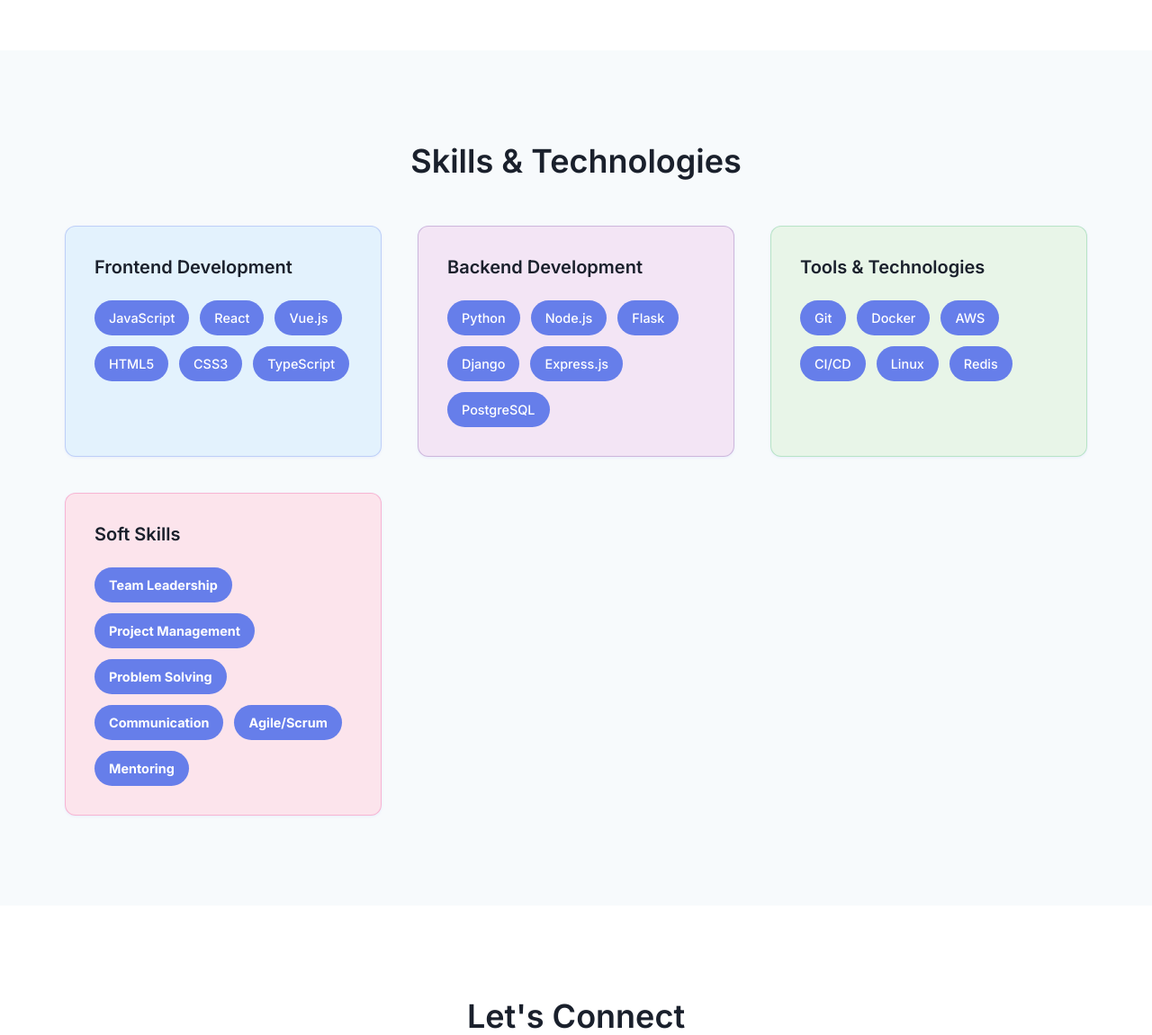
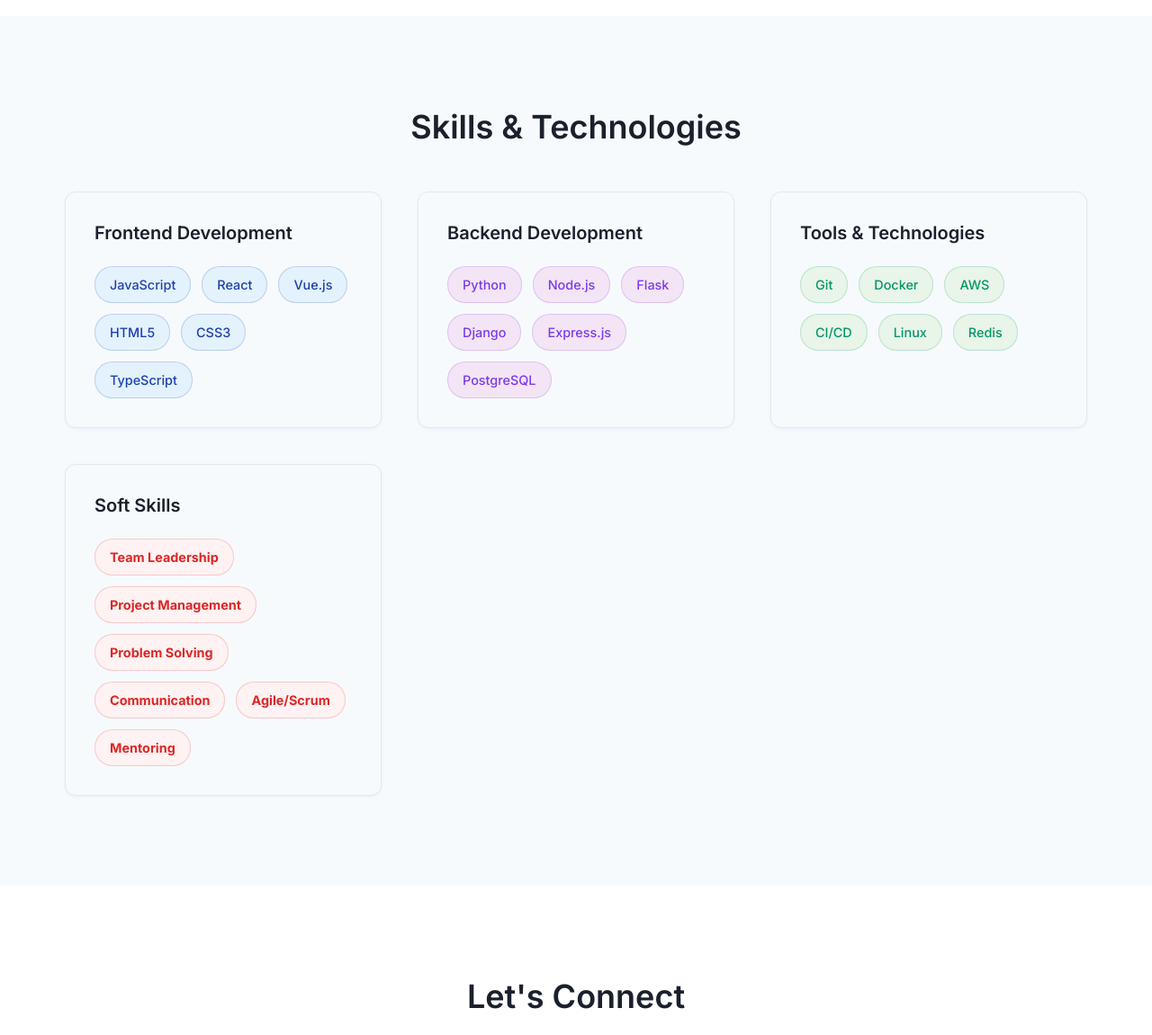
Before and after one commit to emilionajera/minimalist-portfolio, a Flask app: page / in a window 1280 px wide. Shown: the part 3480-4631 px from the top of the page at 90% size. Run offline with Flask 3, Linux system fonts and the light colour scheme.

Commit message:
Revamp the website layout and styles to improve aesthetics and user experience
Restructures hero section to horizontal layout, updates header, social icons, and skill tag styles in `static/css/style.css` and `templates/index.html`.

Replit-Commit-Author: Agent
Replit-Commit-Session-Id: 53c0f571-4592-4ba5-ae2e-1a5fa4bf352c
Replit-Commit-Screenshot-Url: https://storage.googleapis.com/screenshot-production-us-central1/50c5838e-b311-414a-b7c4-bf068c5cf593/9b53ef9a-6da5-4bf5-a5db-ae2beb68d887.jpg

```diff
--- a/static/css/style.css
+++ b/static/css/style.css
@@ -622,30 +630,59 @@ body[data-theme="dark"] .hero-name {
   gap: 0.75rem;
 }
 
-/* Skill categories with pastel colors */
-.skill-category.frontend {
-  background-color: var(--pastel-blue);
-  border-color: rgba(102, 126, 234, 0.3);
+/* Skill categories - minimalist */
+.skill-category {
+  background-color: var(--surface-color);
+  border: 1px solid var(--border-color);
 }
 
-.skill-category.backend {
-  background-color: var(--pastel-purple);
-  border-color: rgba(118, 75, 162, 0.3);
+/* Individual skill tags with pastel colors */
+.skill-tag.frontend {
+  background-color: var(--pastel-blue);
+  color: #1e40af;
+  border: 1px solid rgba(30, 64, 175, 0.2);
 }
 
-.skill-category.tools {
-  background-color: var(--pastel-green);
-  border-color: rgba(72, 187, 120, 0.3);
+.skill-tag.backend {
+  background-color: var(--pastel-purple);
+  color: #7c3aed;
+  border: 1px solid rgba(124, 58, 237, 0.2);
 }
 
-.skill-category.soft {
-  background-color: var(--pastel-pink);
-  border-color: rgba(236, 72, 153, 0.3);
+.skill-tag.tools {
+  background-color: var(--pastel-green);
+  color: #059669;
+  border: 1px solid rgba(5, 150, 105, 0.2);
+}
+
+.skill-tag.soft {
+  background-color: #fef2f2;
+  color: #dc2626;
+  border: 1px solid rgba(220, 38, 38, 0.2);
+}
+
+/* Dark mode colors for skill tags */
+body[data-theme="dark"] .skill-tag.frontend {
+  background-color: var(--pastel-blue);
+  color: #93c5fd;
+}
+
+body[data-theme="dark"] .skill-tag.backend {
+  background-color: var(--pastel-purple);
+  color: #c4b5fd;
+}
+
+body[data-theme="dark"] .skill-tag.tools {
+  background-color: var(--pastel-green);
+  color: #6ee7b7;
+}
+
+body[data-theme="dark"] .skill-tag.soft {
+  background-color: #7f1d1d;
+  color: #fca5a5;
 }
 
 .skill-tag {
-  background-color: var(--primary-color);
-  color: white;
   padding: 0.5rem 1rem;
   border-radius: 20px;
   font-size: 0.9rem;
--- a/templates/index.html
+++ b/templates/index.html
@@ -25,8 +25,8 @@
                 <a href="#hero">Emilio Nájera</a>
             </div>
             <div class="nav-links">
+                <a href="#education" class="nav-link">Education</a>
                 <a href="#experience" class="nav-link">Experience</a>
-                <a href="#education" class="nav-link">Education</a>
                 <a href="#highlights" class="nav-link">Highlights</a>
                 <a href="#skills" class="nav-link">Skills</a>
                 <a href="#contact" class="nav-link">Contact</a>
@@ -49,6 +49,7 @@
                 <div class="hero-image">
                     <img src="{{ url_for('static', filename='images/emilio-profile-new.jpg') }}" alt="Emilio Nájera" class="profile-image">
                 </div>
+                <div class="hero-text">
                     <p class="hero-greeting">Hi, I'm <span class="hero-name">Emilio Nájera</span></p>
                     <h1 class="hero-title">Software Engineer & Technology Enthusiast</h1>
                     <p class="hero-description">
@@ -58,16 +59,15 @@
                     <div class="hero-social">
                         <a href="https://www.linkedin.com/in/emilionajera/" class="social-btn" target="_blank" rel="noopener noreferrer" aria-label="LinkedIn Profile">
                             <i class="fab fa-linkedin"></i>
-                        <span>LinkedIn</span>
                         </a>
                         <a href="https://github.com/emilionajera" class="social-btn" target="_blank" rel="noopener noreferrer" aria-label="GitHub Profile">
                             <i class="fab fa-github"></i>
-                        <span>GitHub</span>
                         </a>
                     </div>
                     <div class="hero-cta">
                         <a href="#contact" class="btn-primary">Get In Touch</a>
                         <a href="#experience" class="btn-secondary">View Experience</a>
+                    </div>
                 </div>
             </div>
         </div>
@@ -209,51 +209,51 @@
         <div class="container">
             <h2 class="section-title" data-aos="fade-up">Skills & Technologies</h2>
             <div class="skills-container">
-                <div class="skill-category frontend" data-aos="fade-up" data-aos-delay="100">
+                <div class="skill-category" data-aos="fade-up" data-aos-delay="100">
                     <h3>Frontend Development</h3>
                     <div class="skill-tags">
-                        <span class="skill-tag">JavaScript</span>
-                        <span class="skill-tag">React</span>
-                        <span class="skill-tag">Vue.js</span>
-                        <span class="skill-tag">HTML5</span>
-                        <span class="skill-tag">CSS3</span>
-                        <span class="skill-tag">TypeScript</span>
+                        <span class="skill-tag frontend">JavaScript</span>
+                        <span class="skill-tag frontend">React</span>
+                        <span class="skill-tag frontend">Vue.js</span>
+                        <span class="skill-tag frontend">HTML5</span>
+                        <span class="skill-tag frontend">CSS3</span>
+                        <span class="skill-tag frontend">TypeScript</span>
                     </div>
                 </div>
 
-                <div class="skill-category backend" data-aos="fade-up" data-aos-delay="200">
+                <div class="skill-category" data-aos="fade-up" data-aos-delay="200">
                     <h3>Backend Development</h3>
                     <div class="skill-tags">
-                        <span class="skill-tag">Python</span>
-                        <span class="skill-tag">Node.js</span>
-                        <span class="skill-tag">Flask</span>
-                        <span class="skill-tag">Django</span>
-                        <span class="skill-tag">Express.js</span>
-                        <span class="skill-tag">PostgreSQL</span>
+                        <span class="skill-tag backend">Python</span>
+                        <span class="skill-tag backend">Node.js</span>
+                        <span class="skill-tag backend">Flask</span>
+                        <span class="skill-tag backend">Django</span>
+                        <span class="skill-tag backend">Express.js</span>
+                        <span class="skill-tag backend">PostgreSQL</span>
                     </div>
                 </div>
 
-                <div class="skill-category tools" data-aos="fade-up" data-aos-delay="300">
+                <div class="skill-category" data-aos="fade-up" data-aos-delay="300">
                     <h3>Tools & Technologies</h3>
                     <div class="skill-tags">
-                        <span class="skill-tag">Git</span>
-                        <span class="skill-tag">Docker</span>
-                        <span class="skill-tag">AWS</span>
-                        <span class="skill-tag">CI/CD</span>
-                        <span class="skill-tag">Linux</span>
-                        <span class="skill-tag">Redis</span>
+                        <span class="skill-tag tools">Git</span>
+                        <span class="skill-tag tools">Docker</span>
+                        <span class="skill-tag tools">AWS</span>
+                        <span class="skill-tag tools">CI/CD</span>
+                        <span class="skill-tag tools">Linux</span>
+                        <span class="skill-tag tools">Redis</span>
                     </div>
                 </div>
 
-                <div class="skill-category soft" data-aos="fade-up" data-aos-delay="400">
+                <div class="skill-category" data-aos="fade-up" data-aos-delay="400">
                     <h3>Soft Skills</h3>
                     <div class="skill-tags">
-                        <span class="skill-tag"><strong>Team Leadership</strong></span>
-                        <span class="skill-tag"><strong>Project Management</strong></span>
-                        <span class="skill-tag"><strong>Problem Solving</strong></span>
-                        <span class="skill-tag"><strong>Communication</strong></span>
-                        <span class="skill-tag"><strong>Agile/Scrum</strong></span>
-                        <span class="skill-tag"><strong>Mentoring</strong></span>
+                        <span class="skill-tag soft"><strong>Team Leadership</strong></span>
+                        <span class="skill-tag soft"><strong>Project Management</strong></span>
+                        <span class="skill-tag soft"><strong>Problem Solving</strong></span>
+                        <span class="skill-tag soft"><strong>Communication</strong></span>
+                        <span class="skill-tag soft"><strong>Agile/Scrum</strong></span>
+                        <span class="skill-tag soft"><strong>Mentoring</strong></span>
                     </div>
                 </div>
             </div>
```
Also changed, not shown: other parts of static/css/style.css (+54 -28 lines), replit.md (+2 -1 lines). Lines whose indentation alone changed are shown as unchanged.
